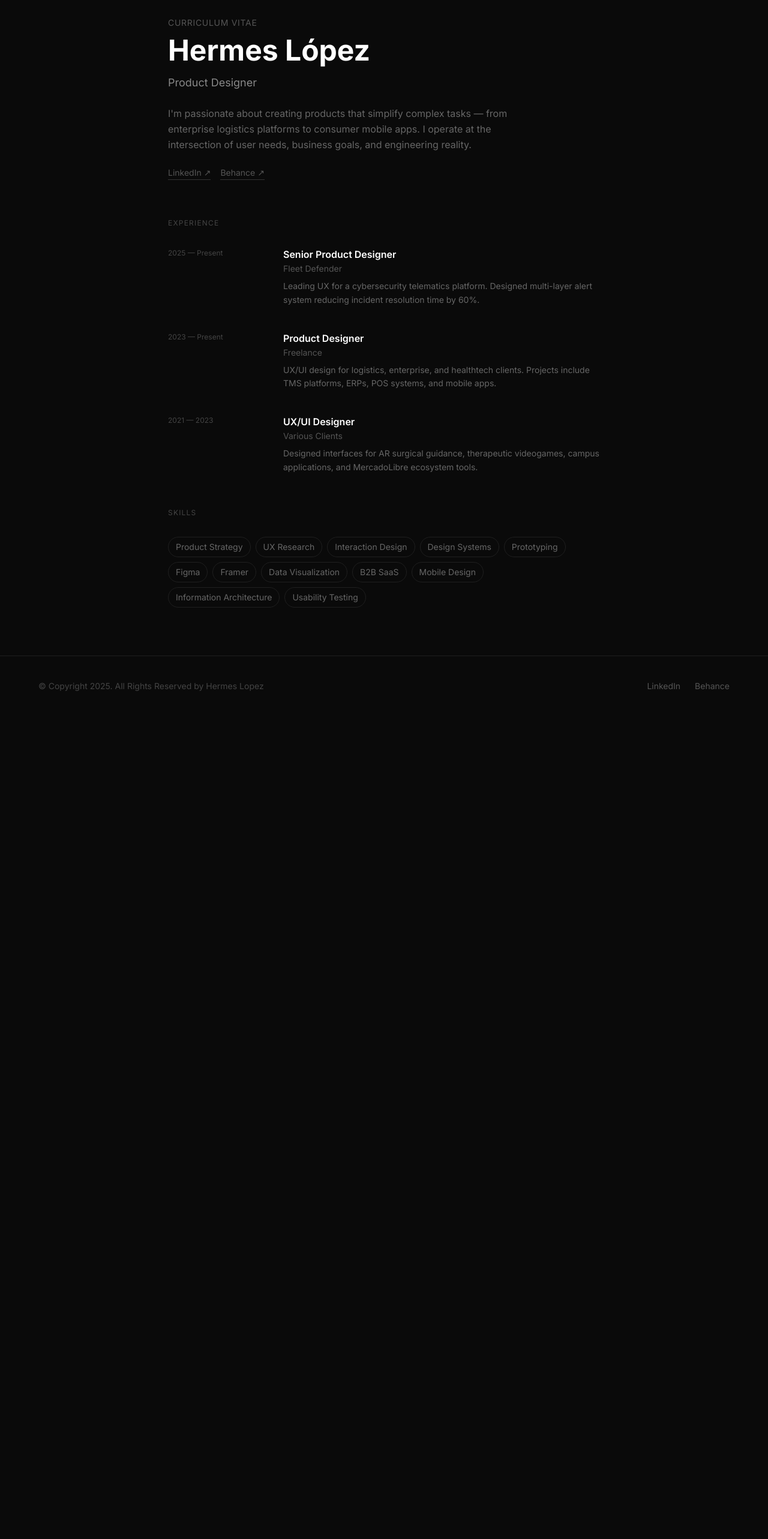
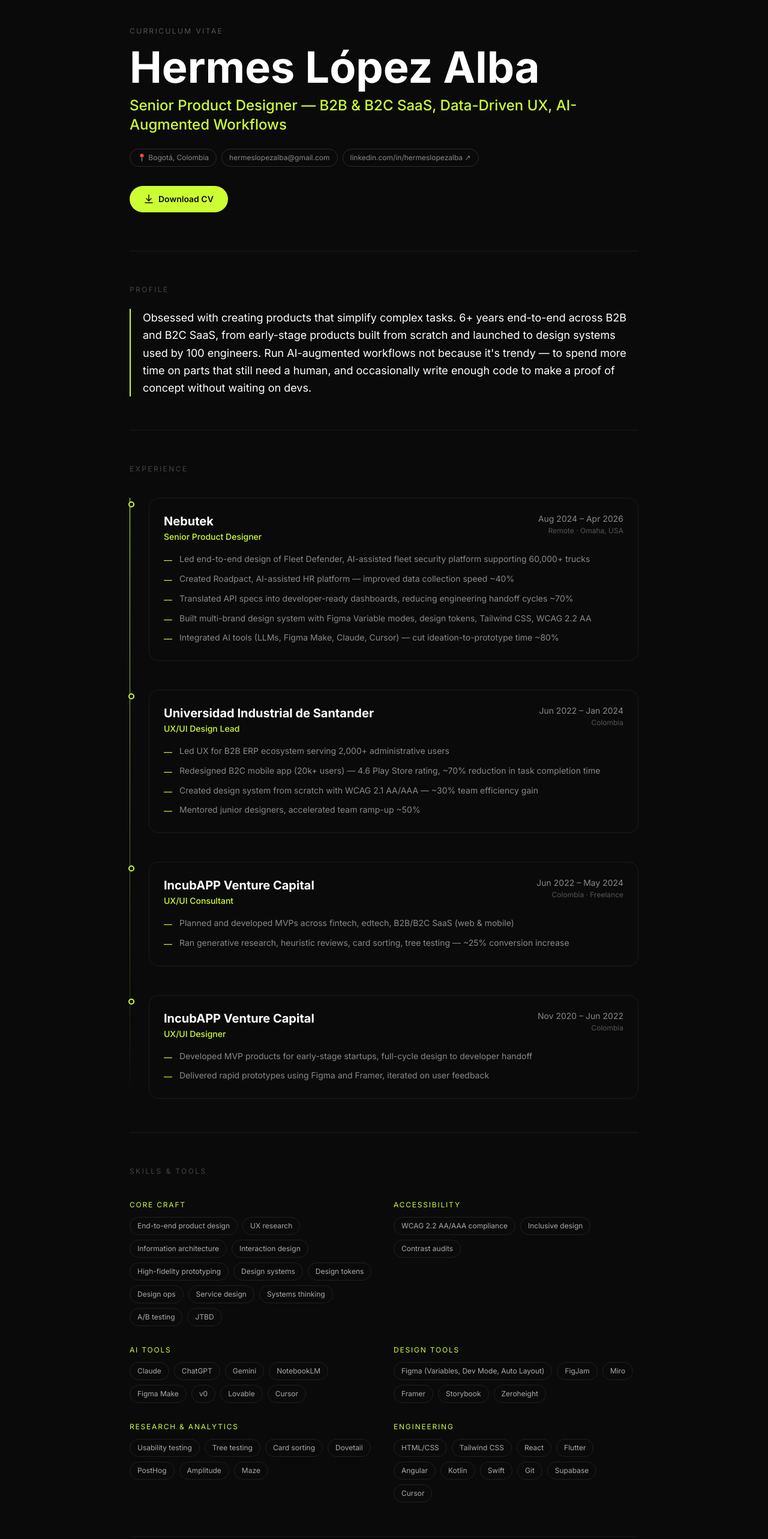
Before and after one commit to Hermesazo/hermeslopez-portfolio, a Next.js app: page /cv in a window 1280 px wide. Shown: the part 100-2666 px from the top of the page at 60% size. Before the commit the page ends 1294 px from the top, so only its background shows below. Built offline with nearby package versions, Linux system fonts and the light colour scheme.

Commit message:
feat: visual CV page with download button

```diff
--- a/src/app/cv/page.tsx
+++ b/src/app/cv/page.tsx
@@ -1,133 +1,342 @@
-import type { Metadata } from "next";
+"use client";
+
 import Navbar from "@/components/Navbar";
 import Footer from "@/components/Footer";
+import { motion } from "framer-motion";
 
-export const metadata: Metadata = {
-  title: "CV — Hermes López",
-  description: "Product Designer curriculum vitae",
-};
+const LIME = "#CCFF33";
 
 const experience = [
   {
+    company: "Nebutek",
     role: "Senior Product Designer",
-    company: "Fleet Defender",
-    period: "2025 — Present",
-    description:
-      "Leading UX for a cybersecurity telematics platform. Designed multi-layer alert system reducing incident resolution time by 60%.",
+    period: "Aug 2024 – Apr 2026",
+    location: "Remote · Omaha, USA",
+    bullets: [
+      "Led end-to-end design of Fleet Defender, AI-assisted fleet security platform supporting 60,000+ trucks",
+      "Created Roadpact, AI-assisted HR platform — improved data collection speed ~40%",
+      "Translated API specs into developer-ready dashboards, reducing engineering handoff cycles ~70%",
+      "Built multi-brand design system with Figma Variable modes, design tokens, Tailwind CSS, WCAG 2.2 AA",
+      "Integrated AI tools (LLMs, Figma Make, Claude, Cursor) — cut ideation-to-prototype time ~80%",
+    ],
   },
   {
-    role: "Product Designer",
-    company: "Freelance",
-    period: "2023 — Present",
-    description:
-      "UX/UI design for logistics, enterprise, and healthtech clients. Projects include TMS platforms, ERPs, POS systems, and mobile apps.",
+    company: "Universidad Industrial de Santander",
+    role: "UX/UI Design Lead",
+    period: "Jun 2022 – Jan 2024",
+    location: "Colombia",
+    bullets: [
+      "Led UX for B2B ERP ecosystem serving 2,000+ administrative users",
+      "Redesigned B2C mobile app (20k+ users) — 4.6 Play Store rating, ~70% reduction in task completion time",
+      "Created design system from scratch with WCAG 2.1 AA/AAA — ~30% team efficiency gain",
+      "Mentored junior designers, accelerated team ramp-up ~50%",
+    ],
   },
   {
+    company: "IncubAPP Venture Capital",
+    role: "UX/UI Consultant",
+    period: "Jun 2022 – May 2024",
+    location: "Colombia · Freelance",
+    bullets: [
+      "Planned and developed MVPs across fintech, edtech, B2B/B2C SaaS (web & mobile)",
+      "Ran generative research, heuristic reviews, card sorting, tree testing — ~25% conversion increase",
+    ],
+  },
+  {
+    company: "IncubAPP Venture Capital",
     role: "UX/UI Designer",
-    company: "Various Clients",
-    period: "2021 — 2023",
-    description:
-      "Designed interfaces for AR surgical guidance, therapeutic videogames, campus applications, and MercadoLibre ecosystem tools.",
+    period: "Nov 2020 – Jun 2022",
+    location: "Colombia",
+    bullets: [
+      "Developed MVP products for early-stage startups, full-cycle design to developer handoff",
+      "Delivered rapid prototypes using Figma and Framer, iterated on user feedback",
+    ],
   },
 ];
 
 const skills = [
-  "Product Strategy",
-  "UX Research",
-  "Interaction Design",
-  "Design Systems",
-  "Prototyping",
-  "Figma",
+  {
+    label: "Core Craft",
+    items: [
+      "End-to-end product design",
+      "UX research",
+      "Information architecture",
+      "Interaction design",
+      "High-fidelity prototyping",
+      "Design systems",
+      "Design tokens",
+      "Design ops",
+      "Service design",
+      "Systems thinking",
+      "A/B testing",
+      "JTBD",
+    ],
+  },
+  {
+    label: "Accessibility",
+    items: [
+      "WCAG 2.2 AA/AAA compliance",
+      "Inclusive design",
+      "Contrast audits",
+    ],
+  },
+  {
+    label: "AI Tools",
+    items: [
+      "Claude",
+      "ChatGPT",
+      "Gemini",
+      "NotebookLM",
+      "Figma Make",
+      "v0",
+      "Lovable",
+      "Cursor",
+    ],
+  },
+  {
+    label: "Design Tools",
+    items: [
+      "Figma (Variables, Dev Mode, Auto Layout)",
+      "FigJam",
+      "Miro",
       "Framer",
-  "Data Visualization",
-  "B2B SaaS",
-  "Mobile Design",
-  "Information Architecture",
-  "Usability Testing",
+      "Storybook",
+      "Zeroheight",
+    ],
+  },
+  {
+    label: "Research & Analytics",
+    items: [
+      "Usability testing",
+      "Tree testing",
+      "Card sorting",
+      "Dovetail",
+      "PostHog",
+      "Amplitude",
+      "Maze",
+    ],
+  },
+  {
+    label: "Engineering",
+    items: [
+      "HTML/CSS",
+      "Tailwind CSS",
+      "React",
+      "Flutter",
+      "Angular",
+      "Kotlin",
+      "Swift",
+      "Git",
+      "Supabase",
+      "Cursor",
+    ],
+  },
 ];
+
+const fadeUp = (delay: number) => ({
+  initial: { opacity: 0, y: 40 },
+  animate: { opacity: 1, y: 0 },
+  transition: { duration: 0.6, ease: "easeOut" as const, delay },
+});
 
 export default function CVPage() {
   return (
     <>
       <Navbar />
-      <main className="min-h-screen pt-24 pb-0">
-        <div className="max-w-3xl mx-auto px-6">
-          {/* Header */}
-          <div className="mb-16 pt-8">
-            <p className="text-sm text-[#555] uppercase tracking-wider mb-3">
+      <main className="min-h-screen pt-24 pb-0 bg-[#0a0a0a]">
+        <div className="max-w-4xl mx-auto px-6">
+
+          {/* ─── HEADER ─── */}
+          <motion.div {...fadeUp(0)} className="pt-12 pb-16 border-b border-[#1a1a1a]">
+            <p className="text-xs uppercase tracking-[0.2em] text-[#555] mb-4">
               Curriculum Vitae
             </p>
-            <h1 className="text-4xl md:text-5xl font-bold text-white mb-4">
-              Hermes López
+            <h1 className="text-5xl md:text-7xl font-bold text-white leading-none mb-3">
+              Hermes López Alba
             </h1>
-            <p className="text-[#888] text-lg mb-6">Product Designer</p>
-            <p className="text-[#666] leading-relaxed max-w-xl">
-              I&apos;m passionate about creating products that simplify complex
-              tasks — from enterprise logistics platforms to consumer mobile apps.
-              I operate at the intersection of user needs, business goals, and
-              engineering reality.
+            <p className="text-xl md:text-2xl font-medium mb-6" style={{ color: LIME }}>
+              Senior Product Designer — B2B & B2C SaaS, Data-Driven UX, AI-Augmented Workflows
             </p>
-            <div className="flex gap-4 mt-6">
+
+            {/* Pills row */}
+            <div className="flex flex-wrap items-center gap-2 mb-8">
+              <span className="text-xs px-3 py-1.5 rounded-full border border-[#2a2a2a] text-[#888]">
+                📍 Bogotá, Colombia
+              </span>
               <a
-                href="https://www.linkedin.com/in/hermeslopez/"
+                href="mailto:hermeslopezalba@gmail.com"
+                className="text-xs px-3 py-1.5 rounded-full border border-[#2a2a2a] text-[#888] hover:border-[#CCFF33] hover:text-[#CCFF33] transition-colors"
+              >
+                hermeslopezalba@gmail.com
+              </a>
+              <a
+                href="https://linkedin.com/in/hermeslopezalba"
                 target="_blank"
                 rel="noopener noreferrer"
-                className="text-sm text-[#555] hover:text-white transition-colors border-b border-[#333] hover:border-white pb-px"
+                className="text-xs px-3 py-1.5 rounded-full border border-[#2a2a2a] text-[#888] hover:border-[#CCFF33] hover:text-[#CCFF33] transition-colors"
               >
-                LinkedIn ↗
+                linkedin.com/in/hermeslopezalba ↗
               </a>
+            </div>
+
+            {/* Download button */}
             <a
-                href="https://www.behance.net/hermeslopez"
+              href="/cv.pdf"
               target="_blank"
               rel="noopener noreferrer"
-                className="text-sm text-[#555] hover:text-white transition-colors border-b border-[#333] hover:border-white pb-px"
+              className="inline-flex items-center gap-2 px-6 py-3 rounded-full font-semibold text-sm text-[#0a0a0a] transition-opacity hover:opacity-90"
+              style={{ backgroundColor: LIME }}
             >
-                Behance ↗
+              <svg width="16" height="16" viewBox="0 0 16 16" fill="none">
+                <path d="M8 1v9M4 7l4 4 4-4M2 14h12" stroke="#0a0a0a" strokeWidth="1.5" strokeLinecap="round" strokeLinejoin="round"/>
+              </svg>
+              Download CV
             </a>
+          </motion.div>
+
+          {/* ─── PROFILE ─── */}
+          <motion.section {...fadeUp(0.1)} className="py-14 border-b border-[#1a1a1a]">
+            <h2 className="text-xs uppercase tracking-[0.2em] text-[#444] mb-6">Profile</h2>
+            <p
+              className="text-white text-lg leading-relaxed pl-5"
+              style={{ borderLeft: `2px solid ${LIME}` }}
+            >
+              Obsessed with creating products that simplify complex tasks. 6+ years end-to-end
+              across B2B and B2C SaaS, from early-stage products built from scratch and launched
+              to design systems used by 100 engineers. Run AI-augmented workflows not because
+              it&apos;s trendy — to spend more time on parts that still need a human, and
+              occasionally write enough code to make a proof of concept without waiting on devs.
+            </p>
+          </motion.section>
+
+          {/* ─── EXPERIENCE ─── */}
+          <motion.section {...fadeUp(0.2)} className="py-14 border-b border-[#1a1a1a]">
+            <h2 className="text-xs uppercase tracking-[0.2em] text-[#444] mb-10">Experience</h2>
+
+            <div className="relative">
+              {/* Vertical timeline line */}
+              <div
+                className="absolute left-0 top-0 bottom-0 w-px"
+                style={{ background: `linear-gradient(to bottom, ${LIME}, transparent)` }}
+              />
+
+              <div className="flex flex-col gap-12 pl-8">
+                {experience.map((exp, i) => (
+                  <motion.div
+                    key={i}
+                    initial={{ opacity: 0, x: -10 }}
+                    animate={{ opacity: 1, x: 0 }}
+                    transition={{ duration: 0.5, delay: 0.3 + i * 0.1 }}
+                    className="relative"
+                  >
+                    {/* Timeline dot */}
+                    <div
+                      className="absolute -left-[2.15rem] top-1.5 w-2.5 h-2.5 rounded-full border-2"
+                      style={{ borderColor: LIME, backgroundColor: "#0a0a0a" }}
+                    />
+
+                    {/* Card */}
+                    <div className="rounded-2xl border border-[#1a1a1a] p-6 hover:border-[#2a2a2a] transition-colors">
+                      <div className="flex flex-col md:flex-row md:items-start md:justify-between gap-1 mb-4">
+                        <div>
+                          <h3 className="text-white text-xl font-bold">{exp.company}</h3>
+                          <p style={{ color: LIME }} className="text-sm font-medium mt-0.5">
+                            {exp.role}
+                          </p>
+                        </div>
+                        <div className="text-right shrink-0">
+                          <p className="text-[#888] text-sm">{exp.period}</p>
+                          <p className="text-[#555] text-xs mt-0.5">{exp.location}</p>
                         </div>
                       </div>
 
-          {/* Experience */}
-          <section className="mb-14">
-            <h2 className="text-xs text-[#444] uppercase tracking-widest mb-8">
-              Experience
-            </h2>
-            <div className="flex flex-col gap-10">
-              {experience.map((exp, i) => (
-                <div key={i} className="flex flex-col md:flex-row gap-2 md:gap-8">
-                  <div className="md:w-40 shrink-0">
-                    <p className="text-xs text-[#444] mt-0.5">{exp.period}</p>
+                      <ul className="flex flex-col gap-2">
+                        {exp.bullets.map((b, j) => (
+                          <li key={j} className="flex gap-3 text-sm text-[#888] leading-relaxed">
+                            <span style={{ color: LIME }} className="shrink-0 mt-0.5">—</span>
+                            <span>{b}</span>
+                          </li>
+                        ))}
+                      </ul>
                     </div>
-                  <div className="flex-1">
-                    <h3 className="text-white font-semibold mb-0.5">
-                      {exp.role}
-                    </h3>
-                    <p className="text-sm text-[#555] mb-2">{exp.company}</p>
-                    <p className="text-sm text-[#666] leading-relaxed">
-                      {exp.description}
+                  </motion.div>
+                ))}
+              </div>
+            </div>
+          </motion.section>
+
+          {/* ─── SKILLS ─── */}
+          <motion.section {...fadeUp(0.3)} className="py-14 border-b border-[#1a1a1a]">
+            <h2 className="text-xs uppercase tracking-[0.2em] text-[#444] mb-10">Skills & Tools</h2>
+
+            <div className="grid grid-cols-1 md:grid-cols-2 gap-8">
+              {skills.map((group, i) => (
+                <div key={i}>
+                  <p className="text-xs uppercase tracking-[0.15em] mb-3" style={{ color: LIME }}>
+                    {group.label}
                   </p>
+                  <div className="flex flex-wrap gap-2">
+                    {group.items.map((item) => (
+                      <span
+                        key={item}
+                        className="text-xs px-3 py-1.5 rounded-full border border-[#1f1f1f] text-[#aaa] hover:border-[#333] transition-colors"
+                      >
+                        {item}
+                      </span>
+                    ))}
                   </div>
                 </div>
               ))}
             </div>
-          </section>
+          </motion.section>
 
-          {/* Skills */}
-          <section className="mb-20">
-            <h2 className="text-xs text-[#444] uppercase tracking-widest mb-8">
-              Skills
-            </h2>
-            <div className="flex flex-wrap gap-2">
-              {skills.map((skill) => (
+          {/* ─── EDUCATION + LANGUAGES ─── */}
+          <motion.section {...fadeUp(0.4)} className="py-14">
+            <div className="grid grid-cols-1 md:grid-cols-2 gap-12">
+
+              {/* Education */}
+              <div>
+                <h2 className="text-xs uppercase tracking-[0.2em] text-[#444] mb-8">Education</h2>
+                <div className="flex flex-col gap-6">
+                  <div>
+                    <h3 className="text-white font-semibold">B.Sc. Industrial Design</h3>
+                    <p className="text-[#888] text-sm mt-1">Universidad Industrial de Santander</p>
+                    <p className="text-[#555] text-xs mt-0.5">2014 – 2022</p>
+                  </div>
+                  <div>
+                    <h3 className="text-white font-semibold">Continuous Learning</h3>
+                    <p className="text-[#888] text-sm mt-1">Platzi · Product Design & UX/UI Courses</p>
+                    <p className="text-[#555] text-xs mt-0.5">2020 – Present</p>
+                  </div>
+                </div>
+              </div>
+
+              {/* Languages */}
+              <div>
+                <h2 className="text-xs uppercase tracking-[0.2em] text-[#444] mb-8">Languages</h2>
+                <div className="flex flex-col gap-4">
+                  {[
+                    { lang: "Spanish", level: "Native" },
+                    { lang: "English", level: "C1" },
+                    { lang: "Italian", level: "Conversational" },
+                    { lang: "Portuguese", level: "Conversational" },
+                  ].map(({ lang, level }) => (
+                    <div key={lang} className="flex items-center justify-between">
+                      <span className="text-white text-sm font-medium">{lang}</span>
                       <span
-                  key={skill}
-                  className="text-sm text-[#666] border border-[#1f1f1f] rounded-full px-3 py-1.5"
+                        className="text-xs px-3 py-1 rounded-full border"
+                        style={{ color: LIME, borderColor: LIME + "40" }}
                       >
-                  {skill}
+                        {level}
                       </span>
+                    </div>
                   ))}
                 </div>
-          </section>
+              </div>
+
+            </div>
+          </motion.section>
+
         </div>
         <Footer />
       </main>
```
Also changed, not shown: 1 other file (tests, documents, lock files or other folders). Lines whose indentation alone changed are shown as unchanged.
